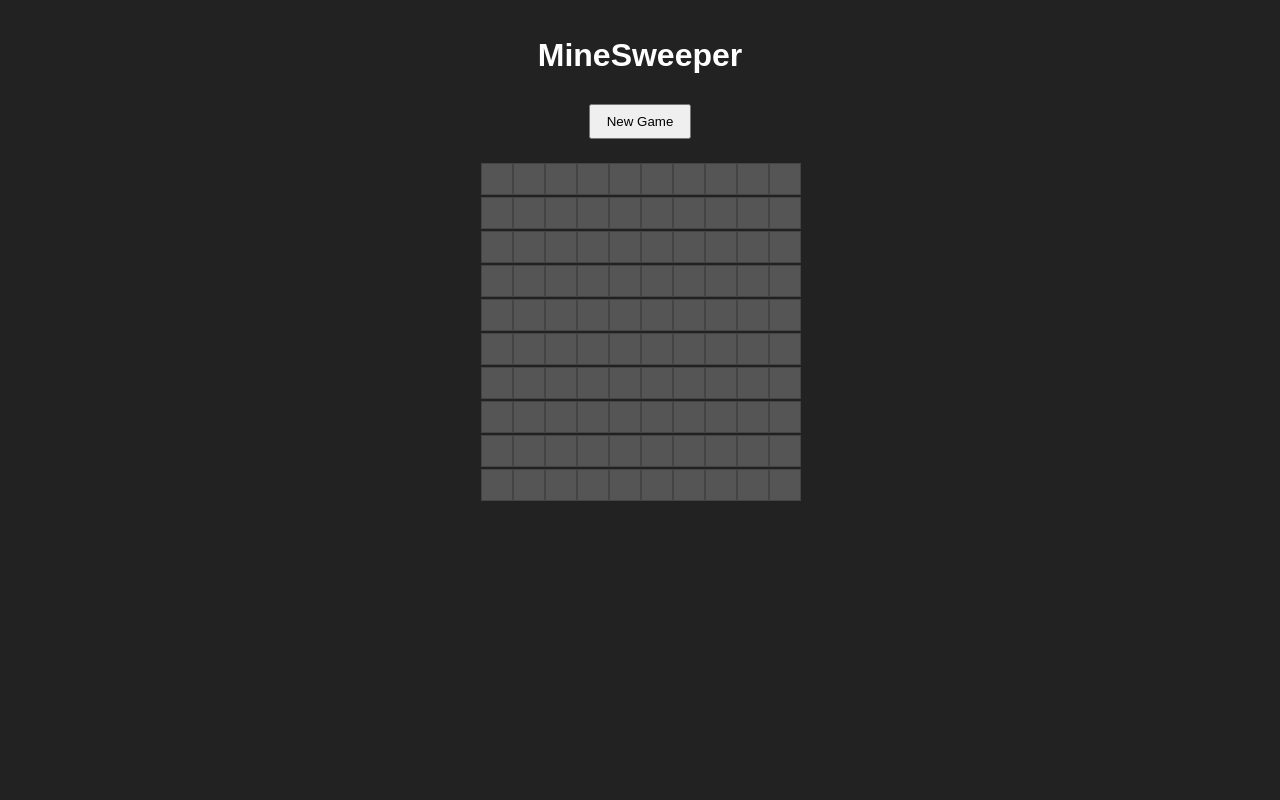
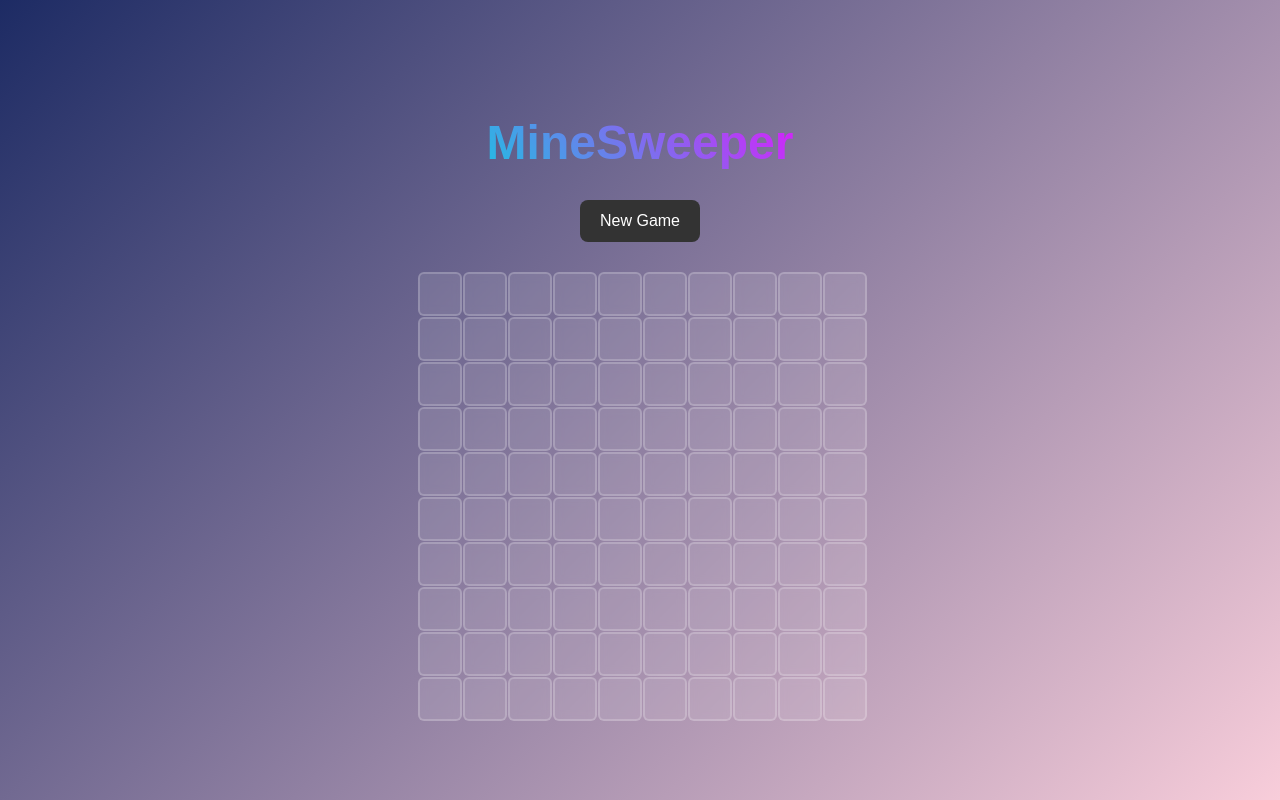
Before and after one commit to Sbeve-cmd/MineSweeperWeb, a Next.js app: page / in a window 1280 px wide. Built offline with nearby package versions, Linux system fonts and the light colour scheme.

Commit message:
Update globals.css
Background Gradient
Cell Hover Highlight

```diff
--- a/styles/globals.css
+++ b/styles/globals.css
@@ -1,52 +1,95 @@
-/* styles/globals.css */
-html, body {
+body {
   margin: 0;
   padding: 0;
-    background: #222;
+  font-family: 'Poppins', sans-serif;
+  background: linear-gradient(135deg, #1d2b64, #f8cdda);
   color: #fff;
-    font-family: sans-serif;
+  display: flex;
+  justify-content: center;
+  align-items: center;
+  height: 100vh;
 }
+
 .container {
   text-align: center;
-    padding: 1rem;
 }
+
+h1 {
+  font-size: 3rem;
+  margin-bottom: 20px;
+  background: linear-gradient(45deg, #00dbde, #fc00ff);
+  -webkit-background-clip: text;
+  background-clip: text;
+  -webkit-text-fill-color: transparent;
+}
+
+button {
+  background: #333;
+  color: white;
+  border: none;
+  padding: 12px 20px;
+  margin: 10px;
+  border-radius: 8px;
+  font-size: 1rem;
+  cursor: pointer;
+  transition: 0.3s ease;
+}
+button:hover {
+  background: #555;
+}
+
 .board {
   display: grid;
-    grid-template-columns: repeat(10, 30px);
-    gap: 2px;
+  grid-template-columns: repeat(10, 40px);
+  grid-template-rows: repeat(10, 40px);
+  gap: 5px;
   justify-content: center;
-    margin-top: 1rem;
+  margin-top: 20px;
 }
+
 .cell {
-    width: 30px;
-    height: 30px;
-    background: #555;
-    border: 1px solid #444;
+  width: 40px;
+  height: 40px;
+  background: rgba(255, 255, 255, 0.1);
+  border: 2px solid rgba(255, 255, 255, 0.2);
+  border-radius: 6px;
   display: flex;
+  justify-content: center;
   align-items: center;
-    justify-content: center;
+  font-weight: bold;
+  font-size: 1.2rem;
+  color: white;
   cursor: pointer;
+  transition: all 0.3s ease;
   user-select: none;
+  backdrop-filter: blur(5px);
+}
+.cell:hover {
+  transform: scale(1.1);
+  background: rgba(255, 255, 255, 0.2);
+  box-shadow: 0 0 10px #fff;
 }
 .cell.revealed {
-    background: #888;
+  background: rgba(255, 255, 255, 0.3);
   cursor: default;
 }
+.cell.mine {
+  background: crimson;
+}
 .cell.flagged {
-    background: #f90;
-    color: #222;
+  background: gold;
 }
 .overlay {
   position: fixed;
-    top: 0; left: 0;
-    width: 100vw; height: 100vh;
+  top: 0;
+  left: 0;
+  width: 100%;
+  height: 100%;
   background: rgba(0,0,0,0.8);
+  color: white;
+  font-size: 2rem;
   display: flex;
+  flex-direction: column;
+  justify-content: center;
   align-items: center;
-    justify-content: center;
 }
-  button {
-    margin: 0.5rem;
-    padding: 0.5rem 1rem;
-    cursor: pointer;
-  }
```
Lines whose indentation alone changed are shown as unchanged.
